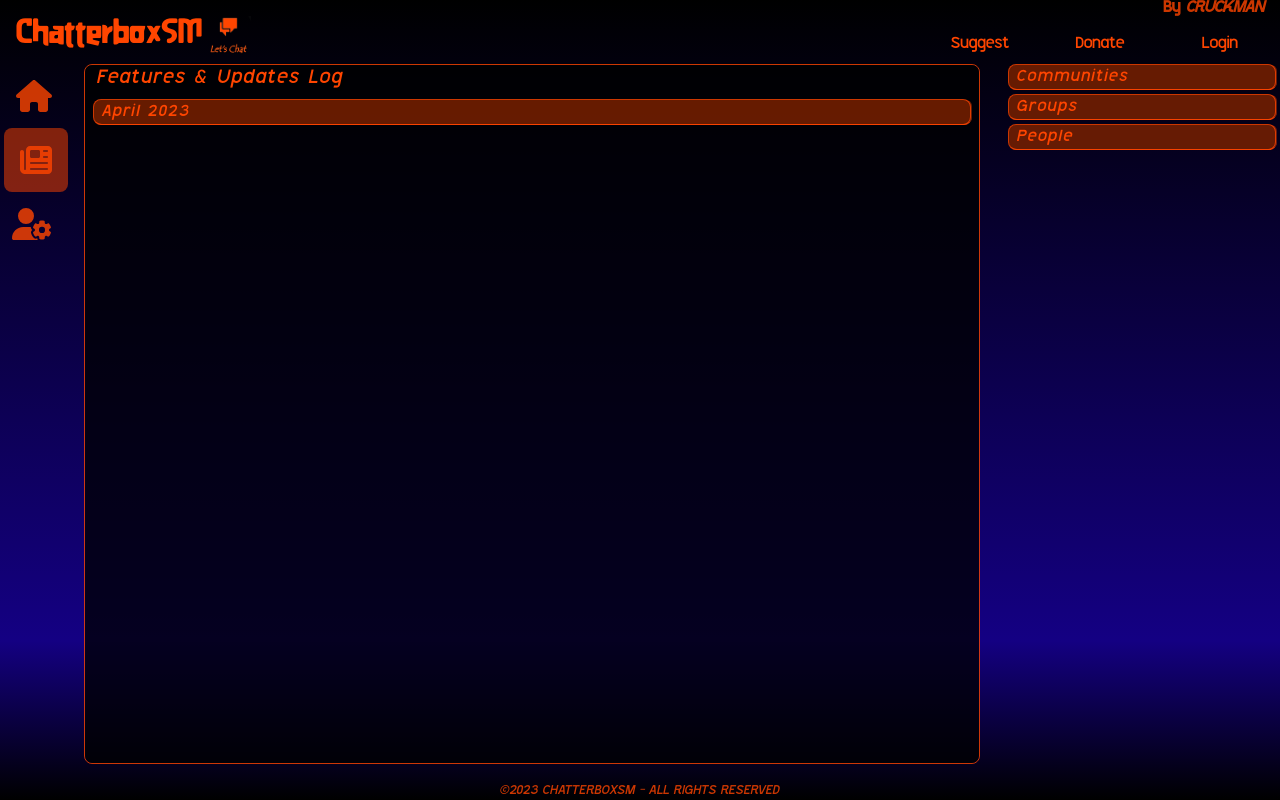
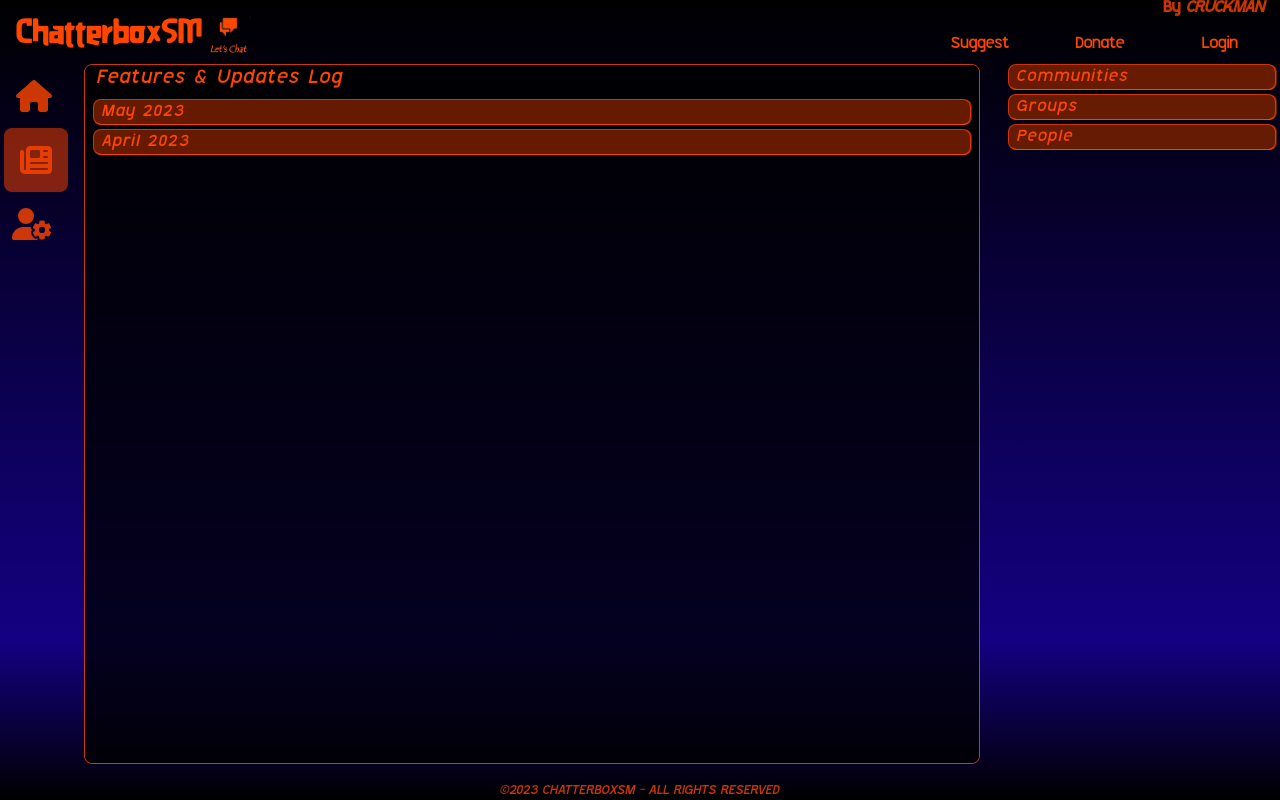
Before and after one commit to cruckman900/challenger_demo, a React (Create React App) app: page /newFeatures in a window 1280 px wide. Built offline with nearby package versions, Linux system fonts and the light colour scheme.

Commit message:
forgot to add card for new month

```diff
--- a/src/Main/Pages/NewFeatures/newFeatures.js
+++ b/src/Main/Pages/NewFeatures/newFeatures.js
@@ -7,12 +7,14 @@ import classes from './newFeatures.module.css';
 export default function NewFeatures() {
     return (
         <DefaultPage headerText="Features & Updates Log">
-            <Card headerText="April 2023">
-            <BodyHeader>5/01/2023</BodyHeader>
+            <Card headerText="May 2023">
+                <BodyHeader>5/01/2023</BodyHeader>
                 <div className={classes.updateBody}>
                     Implemented a context for login.  Hiding and showing elements based on login status.  Changing Login menu link to Log Out once user is logged in.
                     Still need to work on database connectivity and api calls, but all in due time.
                 </div>
+            </Card>
+            <Card headerText="April 2023">
                 <BodyHeader>4/24/2023</BodyHeader>
                 <div className={classes.updateBody}>
                     Massive styles overhaul: font spacing, color, sizing.  Created a top navigation bar.  Added all pages belonging to the navigation system.
```
